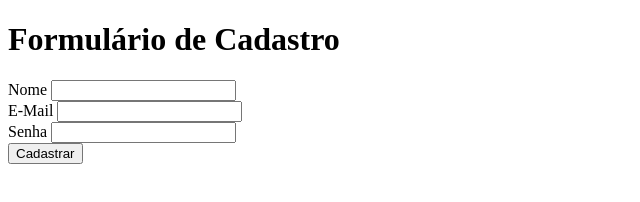
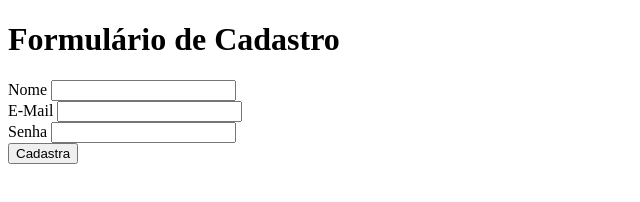
Before and after one commit to arthunesv/arthur, a plain HTML site: page index.html in a window 1280 px wide. Shown: the full height of the page, 0-640 px from the left. Drawn offline with Linux system fonts and the light colour scheme.

Commit message:
alterando comando input para button

```diff
--- a/index.html
+++ b/index.html
@@ -19,7 +19,7 @@
         <label for="password">Senha</label>
         <input id="password" type="password">
         <br />
-        <input type="submit" value="Cadastrar">
+        <button type="submit">Cadastra</button>
     </form>
 </body>
 </html>
```
